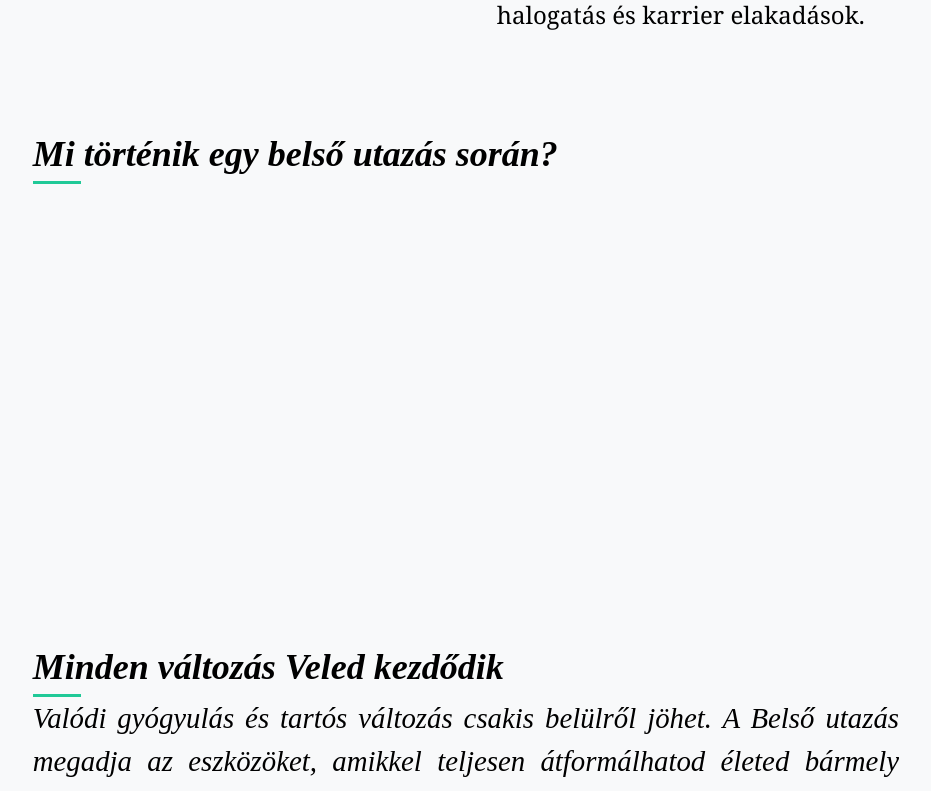
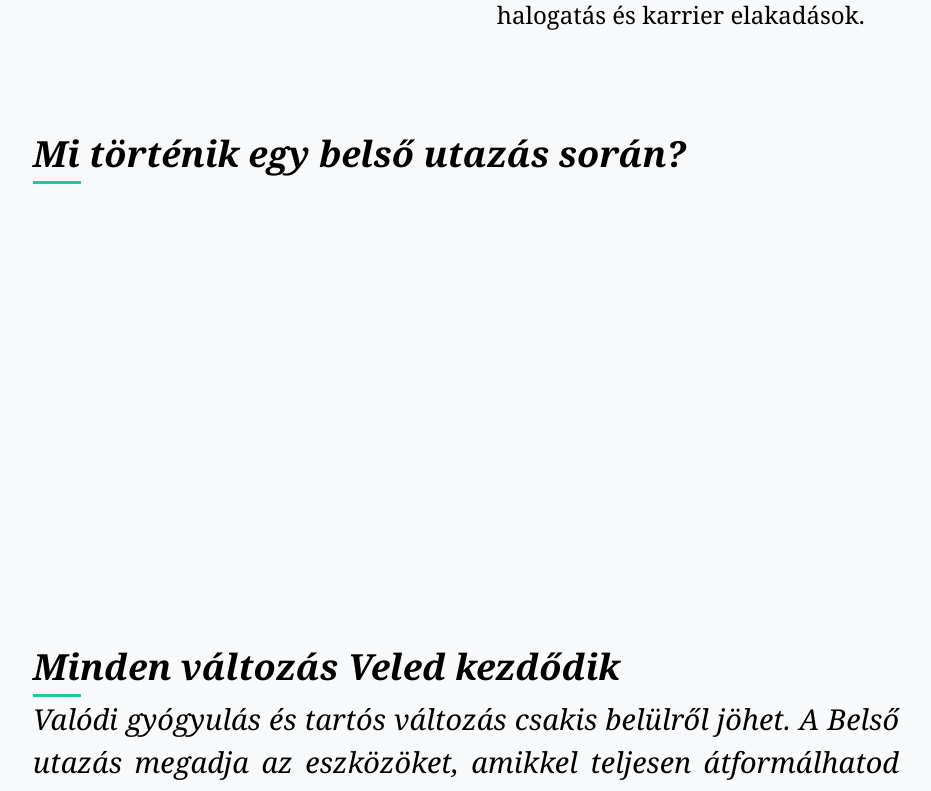
Before and after one commit to visky-krisztina/VJ, a React (Vite) app: page / in a window 1280 px wide. Shown: the part 2886-3677 px from the top of the page, without its empty margins (301-1232 px from the left). Built offline with nearby package versions, Linux system fonts and the light colour scheme.

Commit message:
css javitas10

```diff
--- a/src/css/Landing.css
+++ b/src/css/Landing.css
@@ -103,7 +103,7 @@
 
 .italic {
   font-style: italic;
-  font-family: Display Flex, Playfair-Display-Fallback, serif;
+  font-family: Georgia, serif;
 }
 
 .heading-separator-line-left {
```
